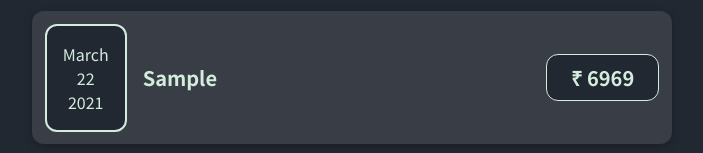
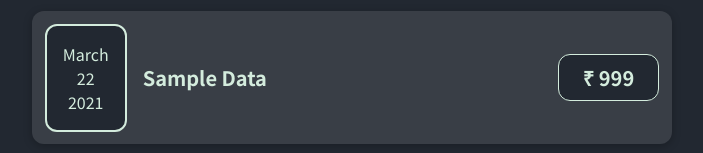
Before and after one commit to RK03ind/first-react-app, a React (Create React App) app: page / in a window 1280 px wide. Shown: the part 275-428 px from the top of the page, without its empty margins (288-991 px from the left). Built offline with nearby package versions, Linux system fonts and the light colour scheme.

Commit message:
6969 changed

```diff
--- a/src/App.js
+++ b/src/App.js
@@ -5,8 +5,8 @@ import ExpenseInput from "./components/NewExpense/ExpenseInput";
 const App = () => {
   const [expenses, addExpenses] = useState([
     {
-      title: "Sample",
-      amount: "6969",
+      title: "Sample Data",
+      amount: "999",
       date: new Date(2021, 2, 22),
       id: Math.random() * 1000,
     },
```
